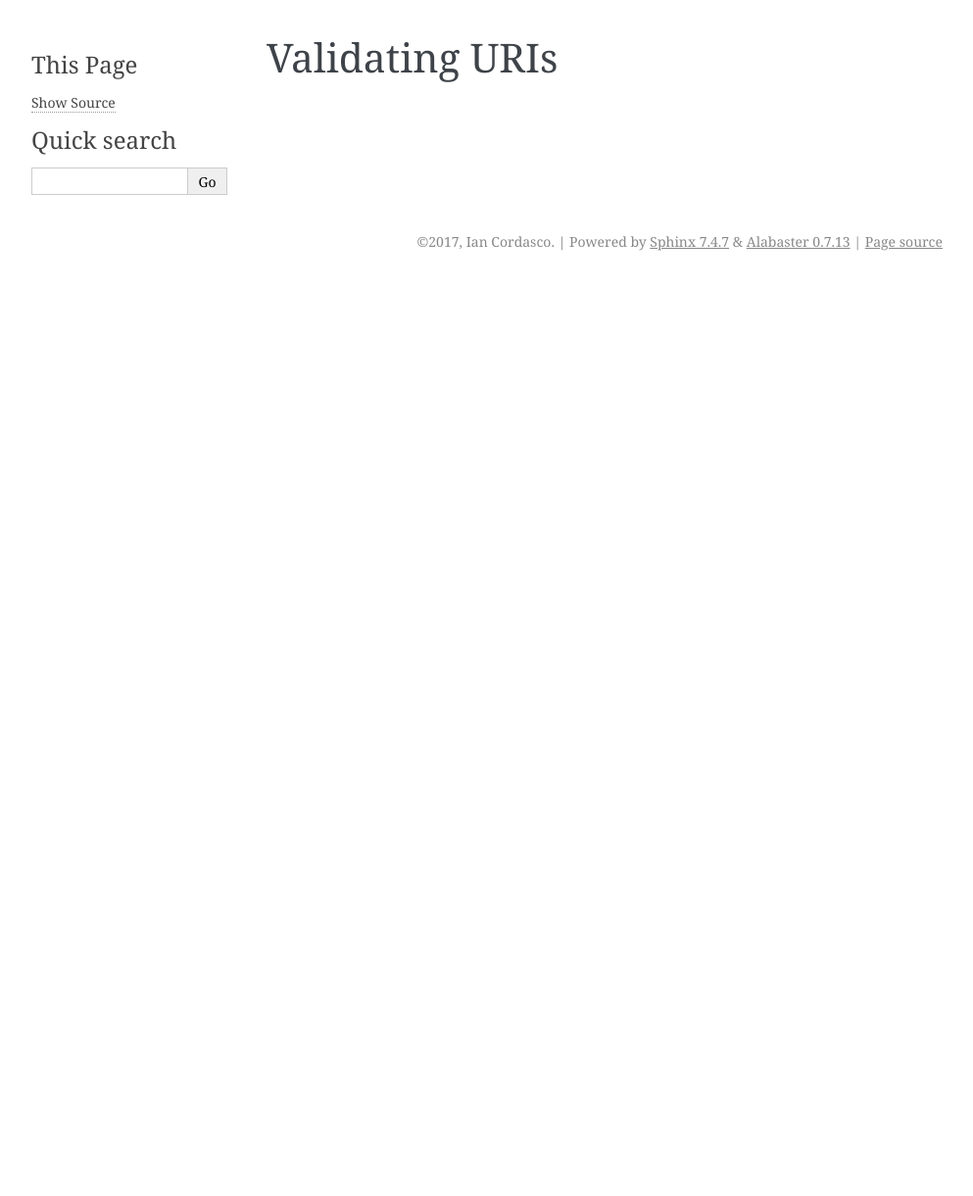
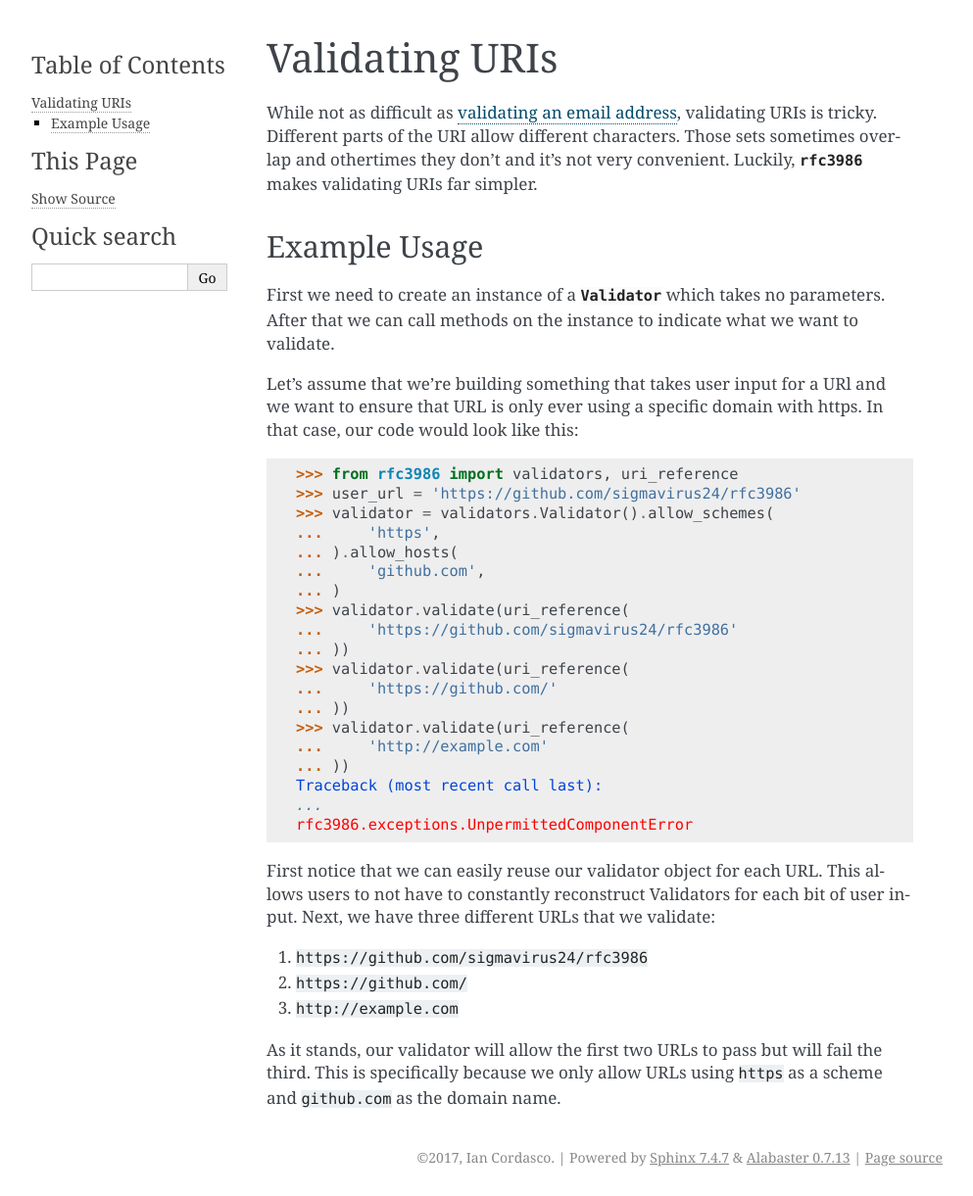
Before and after one commit to python-hyper/rfc3986, a Sphinx documentation site: the page built from docs/source/user/validating.rst, in a window 1280 px wide. Shown: the whole page at 98% size, without its empty margins (148-1141 px from the left). Built offline with Sphinx 7.4.7, drawn with Linux system fonts in a browser that asks for light colours; pages that are not in the unit, such as notebooks, are missing from menus; before the commit the page ends 900 px from its top, so only the background shows below that.

Commit message:
Add more validator documentation

```diff
--- a/docs/source/user/validating.rst
+++ b/docs/source/user/validating.rst
@@ -1,3 +1,56 @@
 =================
  Validating URIs
 =================
+
+While not as difficult as `validating an email address`_, validating URIs is
+tricky. Different parts of the URI allow different characters. Those sets
+sometimes overlap and othertimes they don't and it's not very convenient.
+Luckily, |rfc3986| makes validating URIs far simpler.
+
+Example Usage
+=============
+
+First we need to create an instance of a
+:class:`~rfc3986.validators.Validator` which takes no parameters. After that
+we can call methods on the instance to indicate what we want to validate.
+
+Let's assume that we're building something that takes user input for a URl and
+we want to ensure that URL is only ever using a specific domain with https. In
+that case, our code would look like this:
+
+.. doctest::
+
+    >>> from rfc3986 import validators, uri_reference
+    >>> user_url = 'https://github.com/sigmavirus24/rfc3986'
+    >>> validator = validators.Validator().allow_schemes(
+    ...     'https',
+    ... ).allow_hosts(
+    ...     'github.com',
+    ... )
+    >>> validator.validate(uri_reference(
+    ...     'https://github.com/sigmavirus24/rfc3986'
+    ... ))
+    >>> validator.validate(uri_reference(
+    ...     'https://github.com/'
+    ... ))
+    >>> validator.validate(uri_reference(
+    ...     'http://example.com'
+    ... ))
+    Traceback (most recent call last):
+    ...
+    rfc3986.exceptions.UnpermittedComponentError
+
+First notice that we can easily reuse our validator object for each URL.
+This allows users to not have to constantly reconstruct Validators for each
+bit of user input. Next, we have three different URLs that we validate:
+
+#. ``https://github.com/sigmavirus24/rfc3986``
+#. ``https://github.com/``
+#. ``http://example.com``
+
+As it stands, our validator will allow the first two URLs to pass but will
+fail the third. This is specifically because we only allow URLs using
+``https`` as a scheme and ``github.com`` as the domain name.
+
+.. _validating an email address:
+    http://haacked.com/archive/2007/08/21/i-knew-how-to-validate-an-email-address-until-i.aspx/
```
